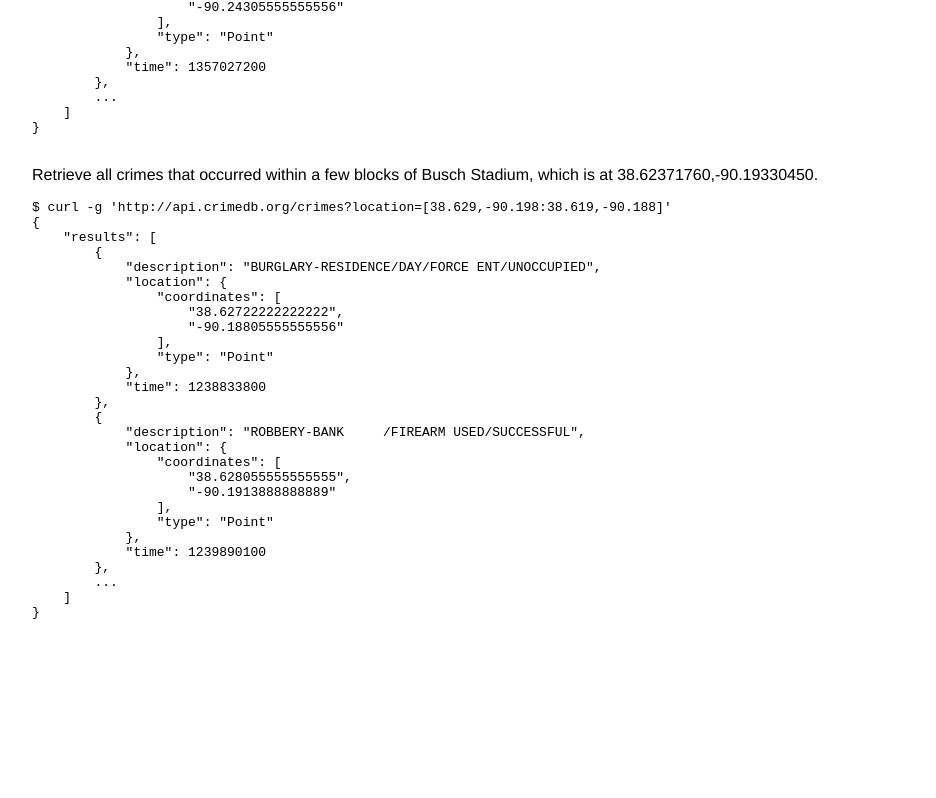
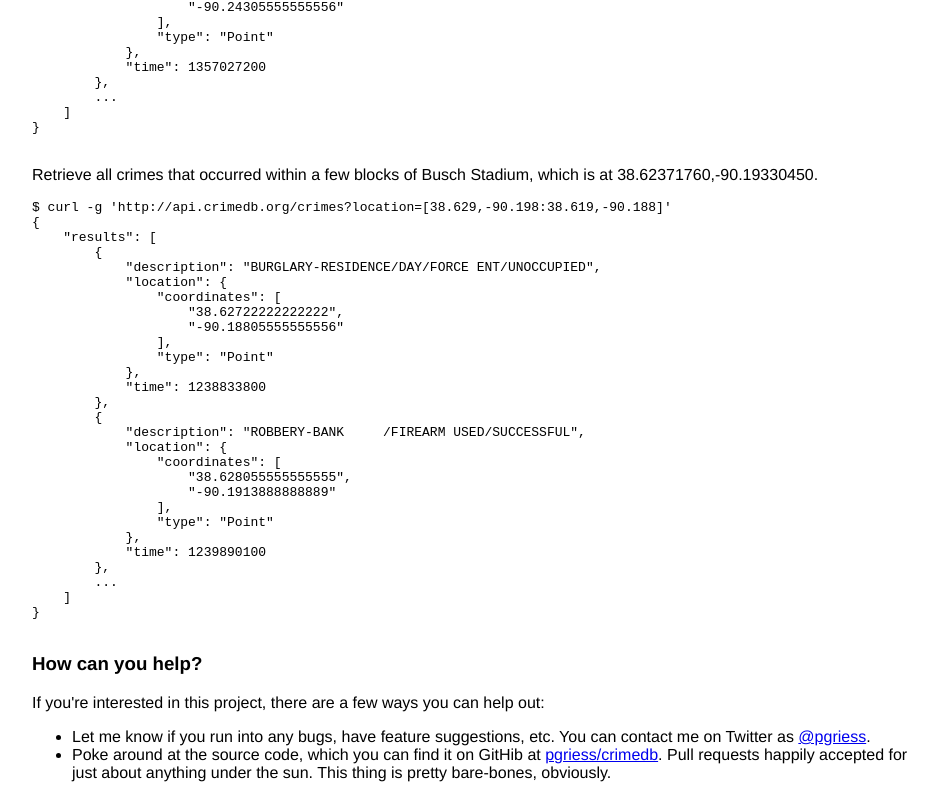
Before and after one commit to pgriess/crimedb, a plain HTML site: page hapi/index.html in a window 1280 px wide. Shown: the part 831-1629 px from the top of the page, without its empty margins (160-1096 px from the left). Before the commit the page ends 1479 px from the top, so only its background shows below. Drawn offline with Linux system fonts and the light colour scheme.

Commit message:
Add link to GitHub in index.html.

```diff
--- a/hapi/index.html
+++ b/hapi/index.html
@@ -143,5 +143,25 @@ $ curl -g 'http://api.crimedb.org/crimes?location=[38.629,-90.198:38.619,-90.188
     ]
 }
         </pre>
+
+        <h3>How can you help?</h3>
+
+        If you're interested in this project, there are a few ways you can help
+        out:
+
+        <ul>
+            <li>
+                Let me know if you run into any bugs, have feature suggestions,
+                etc. You can contact me on Twitter as <a
+                href="http://twitter.com/pgriess">@pgriess</a>.
+            </li>
+            <li>
+                Poke around at the source code, which you can find it on GitHib
+                at <a
+                href="https://github.com/pgriess/crimedb">pgriess/crimedb</a>.
+                Pull requests happily accepted for just about anything under
+                the sun. This thing is pretty bare-bones, obviously.
+            </li>
+        </ul>
     </body>
 </html>
```
